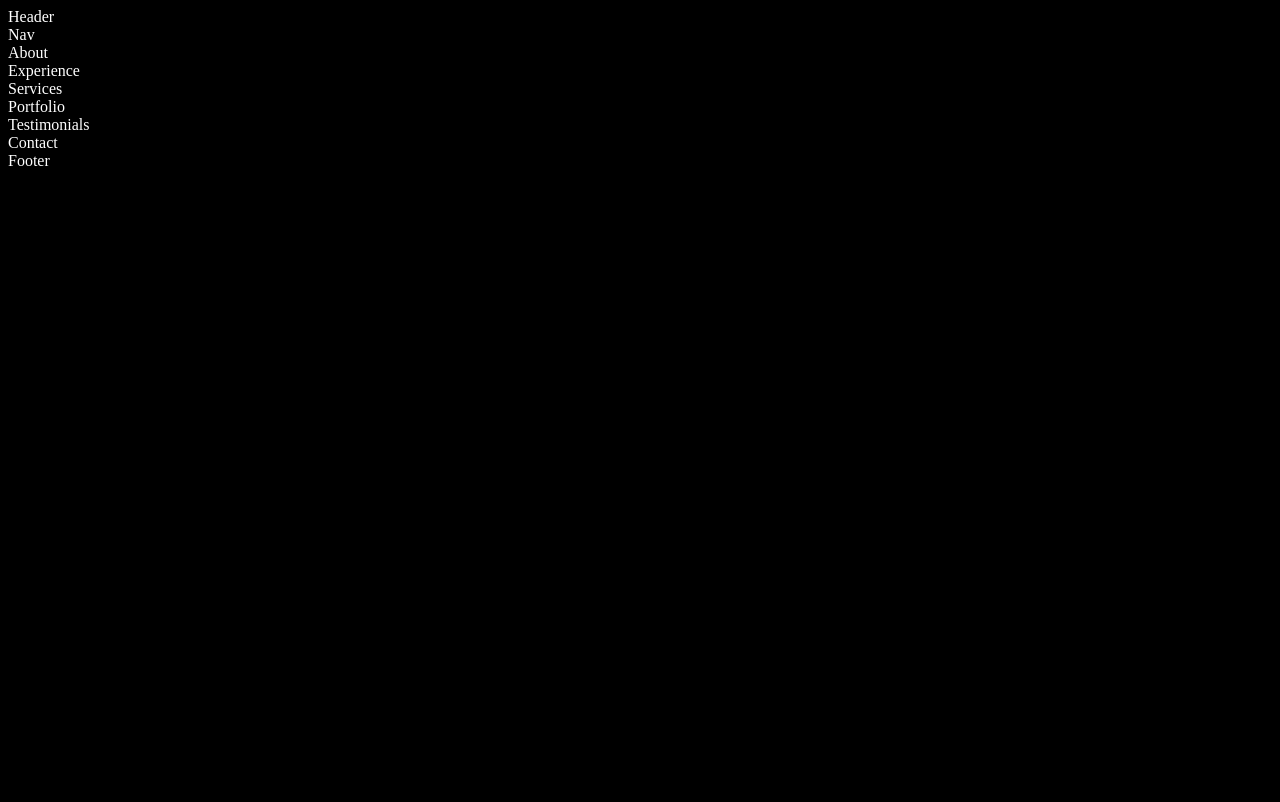
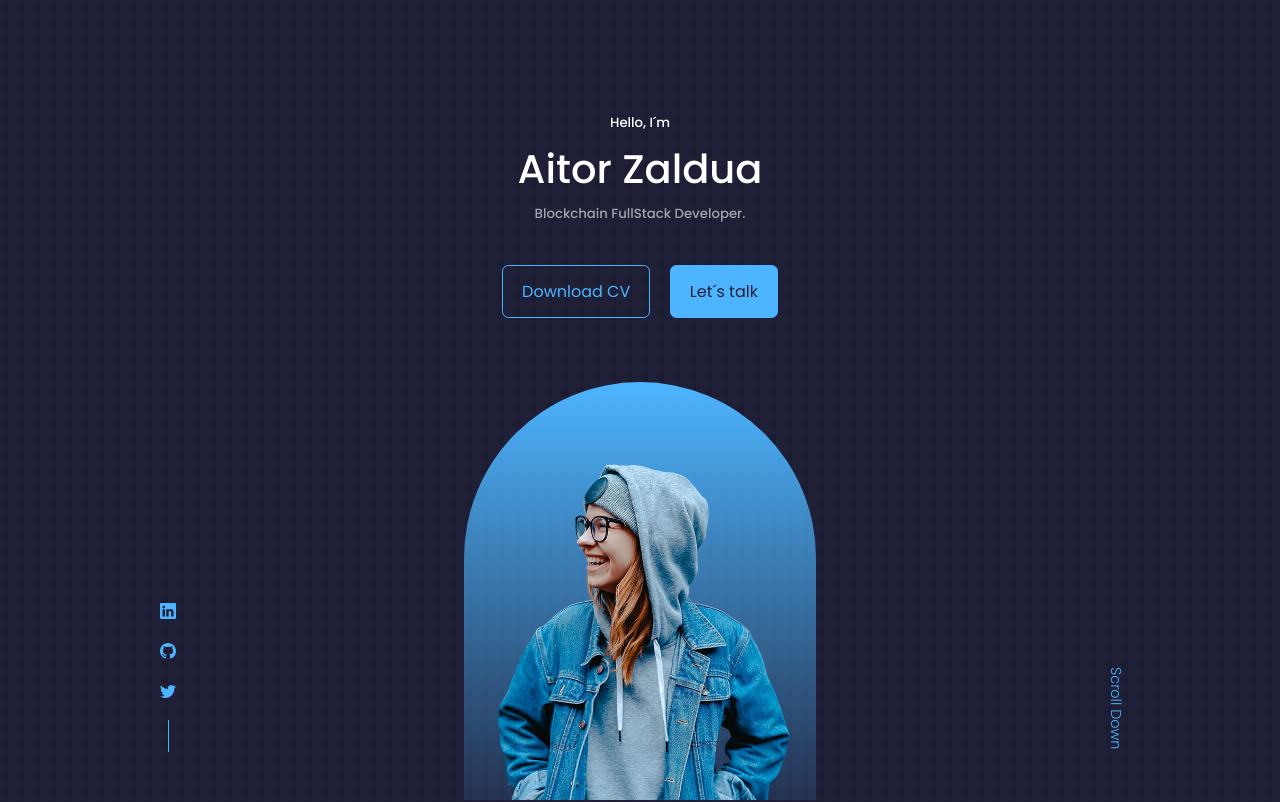
Before and after one commit to aitorzaldua/portfolio, a React (Create React App) app: page / in a window 1280 px wide. Shown: the top 802 px of the page. Built offline with nearby package versions, Linux system fonts and the light colour scheme.

Commit message:
200322 after header

```diff
--- a/package.json
+++ b/package.json
@@ -8,6 +8,7 @@
     "@testing-library/user-event": "^13.5.0",
     "react": "^17.0.2",
     "react-dom": "^17.0.2",
+    "react-icons": "^4.3.1",
     "react-scripts": "5.0.0",
     "web-vitals": "^2.1.4"
   },
--- /dev/null
+++ b/src/components/header/CTA.jsx
@@ -0,0 +1,13 @@
+import React from 'react';
+import CV from '../../assets/cv.pdf';
+
+const CTA = () => {
+  return (
+    <div className='cta'>
+        <a href={CV} className='btn'>Download CV</a>
+        <a href="#contact" className='btn btn-primary'>Let´s talk</a>
+    </div>
+  )
+}
+
+export default CTA;
--- a/src/components/header/Header.jsx
+++ b/src/components/header/Header.jsx
@@ -1,9 +1,28 @@
 import React from 'react';
 import './header.css';
+import CTA from './CTA';
+import ME from '../../assets/me.png';
+import HeaderSocials from './HeaderSocials';
 
 const Header = () => {
   return (
-    <div>Header</div>
+    <header>
+      <div className='container header__container'>
+        <h5>Hello, I´m</h5>
+        <h1>Aitor Zaldua</h1>
+        <h5 className='text-light'>Blockchain FullStack Developer.</h5>
+        <CTA />
+        <HeaderSocials />
+
+        <div className='me'>
+          <img src={ME} alt='' />
+        </div>
+
+      <a href="#contact" className='scroll__down'>Scroll Down</a>
+
+    </div>
+    </header>
+
   )
 }
 
--- /dev/null
+++ b/src/components/header/HeaderSocials.jsx
@@ -0,0 +1,16 @@
+import React from 'react';
+import {BsLinkedin} from 'react-icons/bs';
+import {BsGithub} from 'react-icons/bs';
+import {BsTwitter} from 'react-icons/bs';
+
+const HeaderSocials = () => {
+  return (
+    <div className='header__socials'>
+        <a href='https://www.linkedin.com/in/aitor-zaldua/' target='_blank'><BsLinkedin/></a>
+        <a href='https://github.com/aitorzaldua' target='_blank'><BsGithub/></a>
+        <a href='https://twitter.com' target='_blank'><BsTwitter/></a>
+    </div>
+  )
+}
+
+export default HeaderSocials;
--- a/src/components/header/header.css
+++ b/src/components/header/header.css
@@ -0,0 +1,81 @@
+header {
+    height: 100vh;
+    padding-top: 7rem;
+    overflow: hidden;
+}
+
+.header__container {
+    text-align: center;
+    height: 100%;
+    position: relative;
+}
+
+/* CTA */
+.cta {
+    margin-top: 2.5rem;
+    display: flex;
+    gap: 1.2rem;
+    justify-content: center;
+}
+
+/* Header Socials */
+.header__socials {
+    display: flex;
+    flex-direction: column;
+    align-items: center;
+    gap: 0.8rem;
+    position: absolute;
+    left: 0;
+    bottom: 3rem;
+}
+
+.header__socials::after {
+    content: "";
+    width: 1px;
+    height: 2rem;
+    background: var(--color-primary);
+}
+
+/* ME */
+.me {
+    background: linear-gradient(var(--color-primary), transparent);
+    width: 22rem;
+    height: 30rem;
+    position: absolute;
+    left: calc(50% - 11rem);
+    margin-top: 4rem;
+    border-radius: 12rem 12rem 0 0;
+    overflow: hidden;
+    padding: 5rem 1.5rem 1.5rem 1.5rem;
+
+}
+
+/* Scroll Down */
+.scroll__down {
+    position: absolute;
+    right: -2.3rem;
+    bottom: 5rem;
+    transform: rotate(90deg);
+    font-weight: 300;
+    font-size: 0.9rem;
+}
+
+ /* Media-queries
+
+ Tablets or similar */
+@media screen and (max-width: 1024px) {
+    header {
+        height: 68vh;
+    }
+}
+
+/* Mobile phones or similar */
+@media screen and (max-width: 600px) {
+    header {
+        height: 100vh;
+    }
+    .header__socials,
+    .scroll__down{
+        display: none;
+    }
+}
--- a/src/index.css
+++ b/src/index.css
@@ -1,4 +1,146 @@
+@import url('https://fonts.googleapis.com/css2?family=Poppins:wght@300;400;500;600&display=swap');
+
+
+* {
+    box-sizing: border-box;
+    padding: 0;
+    margin: 0;
+    border: 0;
+    outline: 0;
+    list-style: none;
+    text-decoration: none;
+}
+
+:root {
+    --color-bg: #1f1f38;
+    --color-bg-variant: #2c2c6c;
+    --color-primary: #4db5ff;
+    --color-primary-variant: rgba(77, 181, 255, 0.4);
+    --color-white: #fff;
+    --color-light: rgba(255,255,255, 0.6);
+
+    --transition: all 400ms ease;
+
+   /*  Media queries sizes: */
+    --container-width-lg: 75%;
+    --container-width-md: 86%;
+    --container-width-ms: 90%;
+}
+
+/* This could go here or in the * section */
+html {
+    scroll-behavior: smooth;
+}
+
+/* We don´t need this  */
+::-webkit-scrollbar {
+    display: none;
+}
+
 body {
-    background: black;
-    color: white;
+    font-family: 'Poppins', sans-serif;
+    background: var(--color-bg);
+    color: var(--color-white);
+    line-height: 1.7;
+    background-image: url(../src/assets/bg-texture.png);
+
 }
+
+/* General Styles */
+
+.container {
+    width: var(--container-width-lg);
+    margin: 0 auto;
+}
+
+h1,
+h2,
+h3,
+h4,
+h5 {
+    font-weight: 500;
+}
+
+h1 {
+    font-size: 2.5rem;
+}
+
+section {
+    margin-top: 8rem;
+}
+
+section  > h2,
+section > h5 {
+    text-align: center;
+    color: var(--color-light);
+}
+
+section > h2 {
+    color: var(--color-primary);
+    margin-bottom: 3rem;
+}
+
+.text-light {
+    color: var(--color-light);
+}
+
+a {
+    color: var(--color-primary);
+    transition: var(--transition);
+}
+
+a:hover {
+    color: var(--color-white);
+}
+
+.btn {
+    width: max-content;
+    display: inline-block;
+    color: var(--color-primary);
+    padding: 0.75rem 1.2rem;
+    border-radius: 0.4rem;
+    cursor: pointer;
+    border: 1px solid var(--color-primary);
+    transition: var(--transition);
+}
+
+.btn:hover {
+    background: var(--color-white);
+    color: var(--color-bg);
+    border-color: transparent;
+}
+
+.btn-primary {
+    background: var(--color-primary);
+    color: var(--color-bg);
+}
+
+img {
+    display: block;
+    width: 100%;
+    object-fit: cover;
+}
+
+ /* Media-queries
+
+ Tablets or similar */
+@media screen and (max-width: 1024px) {
+    .container {
+        width: var(--container-width-md);
+    }
+
+    section {
+        margin-top: 6rem;
+    }
+}
+
+/* Mobile phones or similar */
+@media screen and (max-width: 600px) {
+    .container {
+        width: var(--container-width-sm);
+    }
+
+    section > h2 {
+        margin-top: 2rem;
+    }
+}
```
Also changed, not shown: 1 other file (tests, documents, lock files or other folders).
